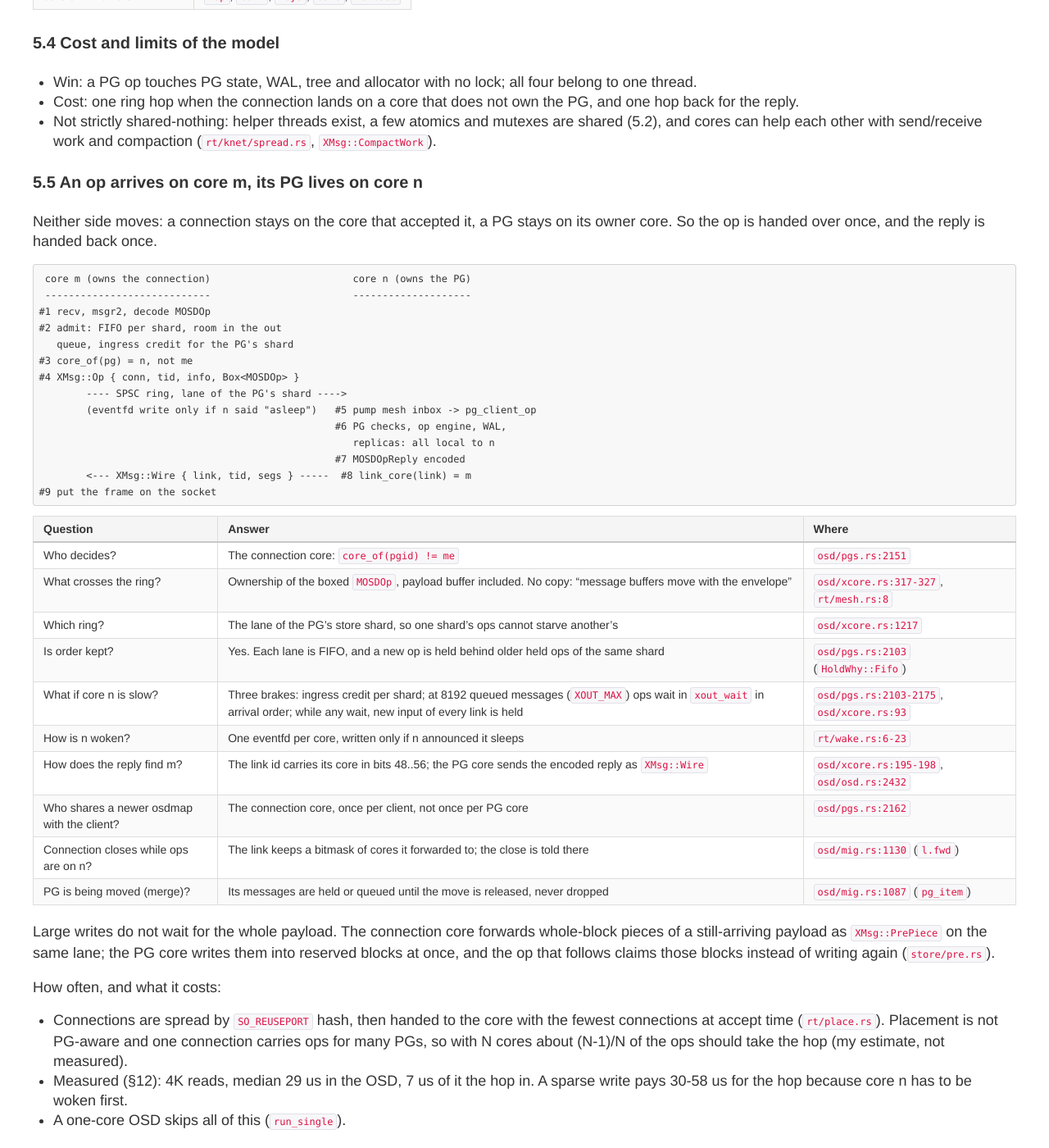
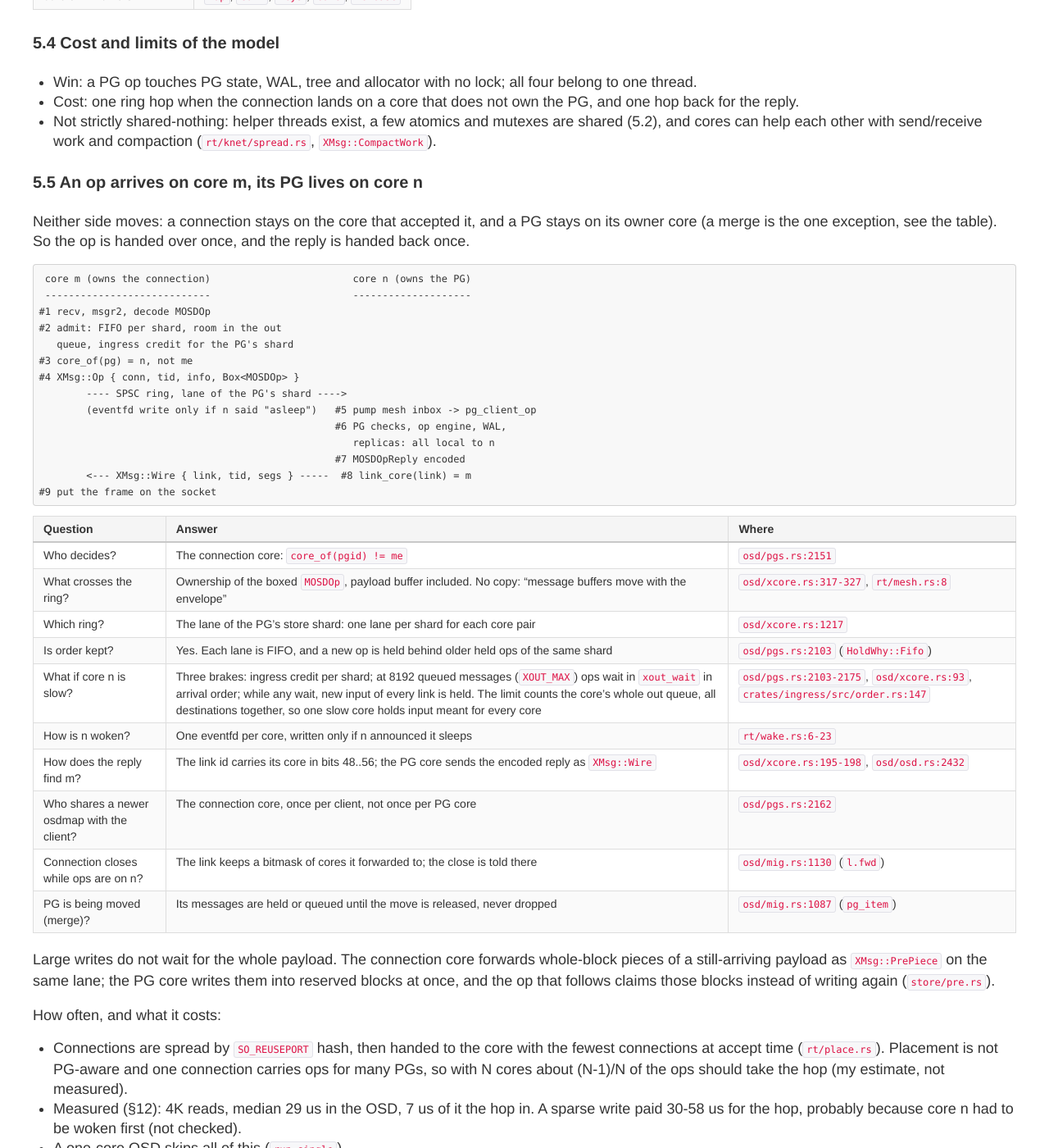
Before and after one commit to ming1/ming1.github.io, a Jekyll site: the page built from _posts/2026-11-09-ceph-rust-flashstore-osd-design.md, in a window 1280 px wide and 1400 px high, scrolled down 8017 px. Shown: the whole window at 82% size. Built offline with Jekyll 4.4.1, drawn with Linux system fonts in a browser that asks for light colours; comment, search, counter and statistics services are not loaded; a style sheet for code colours, icons or effects is not loaded.

Commit message:
ceph-rust: §5.5 mark inferences, note merge exception and out-queue scope

````diff
--- a/_posts/2026-11-09-ceph-rust-flashstore-osd-design.md
+++ b/_posts/2026-11-09-ceph-rust-flashstore-osd-design.md
@@ -337,9 +337,9 @@ data always sits in a shard of its owner core.
 
 ### 5.5 An op arrives on core m, its PG lives on core n
 
-Neither side moves: a connection stays on the core that accepted it, a PG
-stays on its owner core. So the op is handed over once, and the reply is
-handed back once.
+Neither side moves: a connection stays on the core that accepted it, and a
+PG stays on its owner core (a merge is the one exception, see the table).
+So the op is handed over once, and the reply is handed back once.
 
 ```
  core m (owns the connection)                        core n (owns the PG)
@@ -362,9 +362,9 @@ handed back once.
 |---|---|---|
 | Who decides? | The connection core: `core_of(pgid) != me` | `osd/pgs.rs:2151` |
 | What crosses the ring? | Ownership of the boxed `MOSDOp`, payload buffer included. No copy: "message buffers move with the envelope" | `osd/xcore.rs:317-327`, `rt/mesh.rs:8` |
-| Which ring? | The lane of the PG's store shard, so one shard's ops cannot starve another's | `osd/xcore.rs:1217` |
+| Which ring? | The lane of the PG's store shard: one lane per shard for each core pair | `osd/xcore.rs:1217` |
 | Is order kept? | Yes. Each lane is FIFO, and a new op is held behind older held ops of the same shard | `osd/pgs.rs:2103` (`HoldWhy::Fifo`) |
-| What if core n is slow? | Three brakes: ingress credit per shard; at 8192 queued messages (`XOUT_MAX`) ops wait in `xout_wait` in arrival order; while any wait, new input of every link is held | `osd/pgs.rs:2103-2175`, `osd/xcore.rs:93` |
+| What if core n is slow? | Three brakes: ingress credit per shard; at 8192 queued messages (`XOUT_MAX`) ops wait in `xout_wait` in arrival order; while any wait, new input of every link is held. The limit counts the core's whole out queue, all destinations together, so one slow core holds input meant for every core | `osd/pgs.rs:2103-2175`, `osd/xcore.rs:93`, `crates/ingress/src/order.rs:147` |
 | How is n woken? | One eventfd per core, written only if n announced it sleeps | `rt/wake.rs:6-23` |
 | How does the reply find m? | The link id carries its core in bits 48..56; the PG core sends the encoded reply as `XMsg::Wire` | `osd/xcore.rs:195-198`, `osd/osd.rs:2432` |
 | Who shares a newer osdmap with the client? | The connection core, once per client, not once per PG core | `osd/pgs.rs:2162` |
@@ -384,8 +384,8 @@ How often, and what it costs:
   not PG-aware and one connection carries ops for many PGs, so with N cores
   about (N-1)/N of the ops should take the hop (my estimate, not measured).
 - Measured (§12): 4K reads, median 29 us in the OSD, 7 us of it the hop
-  in. A sparse write pays 30-58 us for the hop because core n has to be
-  woken first.
+  in. A sparse write paid 30-58 us for the hop, probably because core n
+  had to be woken first (not checked).
 - A one-core OSD skips all of this (`run_single`).
 
 
````
